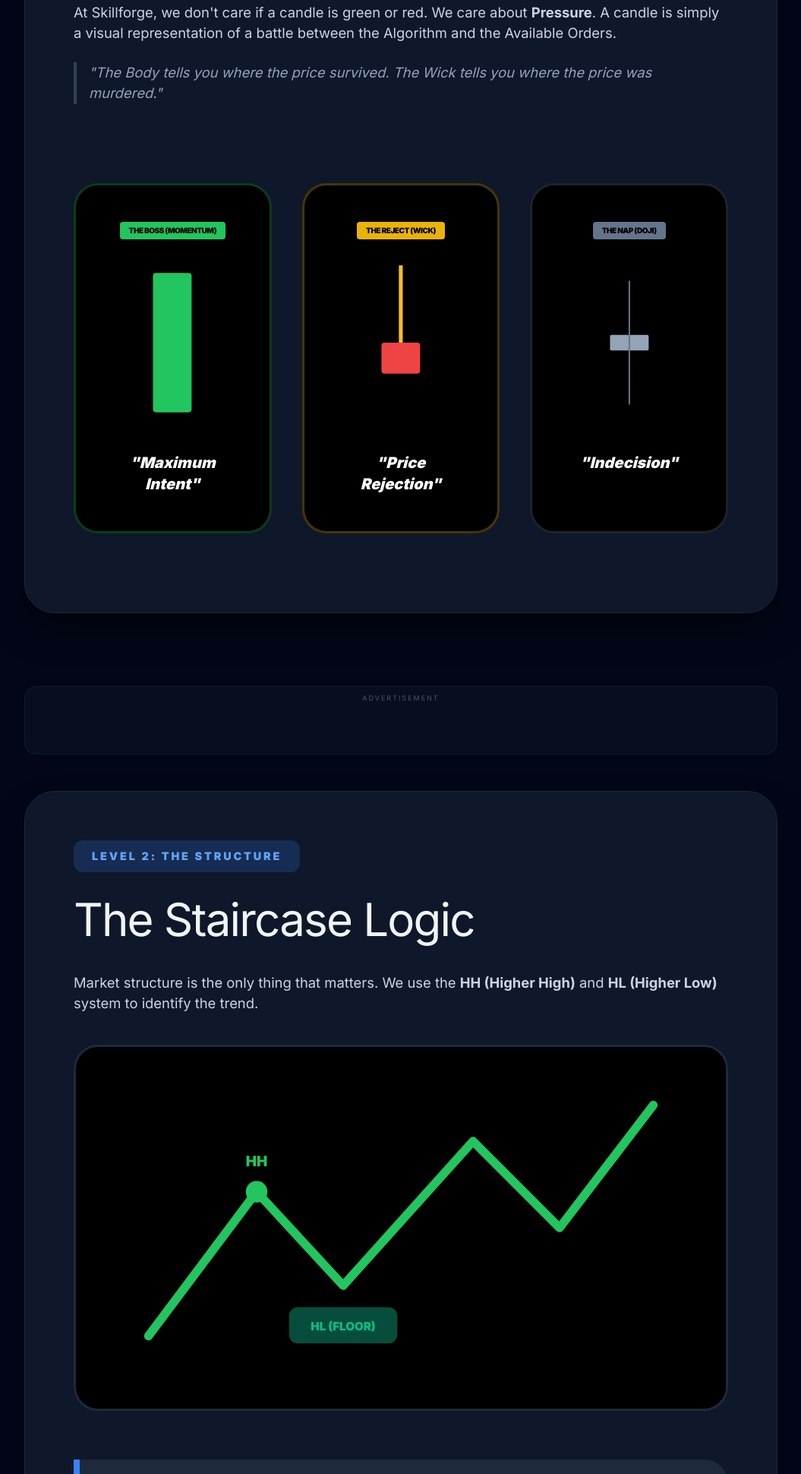
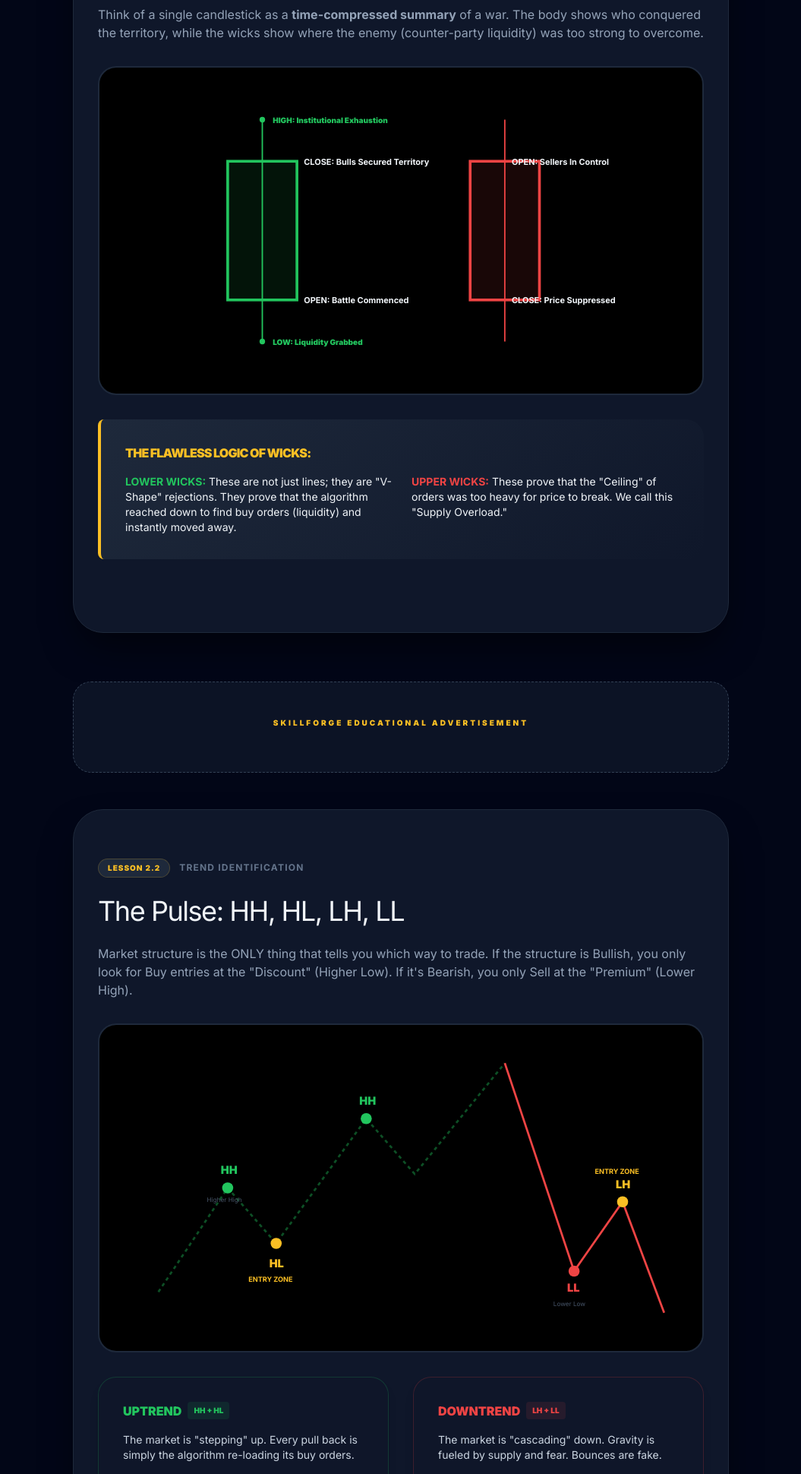
Before and after one commit to infoskillforgeorg-dot/SkillforgeTrading-Academy-, a plain HTML site: page index.html in a window 1280 px wide. Shown: the part 860-2800 px from the top of the page at 76% size, without its empty margins (112-1167 px from the left). Drawn offline with nearby package versions, Linux system fonts and the light colour scheme.

Commit message:
Update index.html

```diff
--- a/index.html
+++ b/index.html
@@ -3,19 +3,12 @@
 <head>
     <meta charset="UTF-8">
     <meta name="viewport" content="width=device-width, initial-scale=1.0">
-    <title>Skillforge Academy: The Complete Language of Price</title>
+    <title>Skillforge Academy: The Complete Language of Price (Visual Edition)</title>
     <script src="https://cdn.tailwindcss.com"></script>
 
     <!-- Google AdMob/AdSense Logic -->
     <script async src="https://pagead2.googlesyndication.com/pagead/js/adsbygoogle.js?client=ca-app-pub-2721550122953654" crossorigin="anonymous"></script>
     <script>
-        // AdMob Configuration
-        const AD_CONFIG = {
-            appId: "ca-app-pub-2721550122953654~4839732781",
-            slotId: "7862671315"
-        };
-
-        // Initialize ads once DOM is ready
         window.onload = function() {
             (adsbygoogle = window.adsbygoogle || []).push({});
             (adsbygoogle = window.adsbygoogle || []).push({});
@@ -34,193 +27,249 @@
         }
 
         .text-gold { color: #fbbf24; }
+        .text-neon-blue { color: #38bdf8; }
 
         .section-card {
             background: #0f172a;
             border-radius: 2.5rem;
-            padding: 4rem;
-            margin-bottom: 6rem;
+            padding: 4rem 2rem;
+            margin-bottom: 4rem;
             border: 1px solid #1e293b;
             box-shadow: 0 25px 50px -12px rgba(0, 0, 0, 0.6);
         }
 
-        .chart-container {
+        .diagram-container {
             background: #000000;
-            border: 3px solid #1e293b;
-            border-radius: 2rem;
-            padding: 3rem;
-            margin: 2.5rem 0;
+            border: 2px solid #1e293b;
+            border-radius: 1.5rem;
+            padding: 2rem;
+            margin: 2rem 0;
             position: relative;
             overflow: hidden;
         }
 
-        .simple-badge {
-            display: inline-block;
-            padding: 10px 24px;
-            border-radius: 12px;
-            font-size: 0.9rem;
-            font-weight: 900;
-            text-transform: uppercase;
-            letter-spacing: 0.2em;
-            margin-bottom: 2rem;
+        .pro-box {
+            background: linear-gradient(135deg, #1e293b 0%, #0f172a 100%);
+            border-left: 4px solid #fbbf24;
+            padding: 2rem;
+            border-radius: 0.5rem 1.5rem 1.5rem 0.5rem;
+            margin: 2rem 0;
         }
 
-        .quiz-box {
-            background: #1e293b;
-            border-left: 8px solid #fbbf24;
-            padding: 2.5rem;
-            border-radius: 0 2rem 2rem 0;
-            margin-top: 4rem;
-        }
-
-        .lesson-text {
-            font-size: 1.15rem;
-            color: #cbd5e1;
-            margin-bottom: 1.5rem;
-        }
-
-        /* Ad Unit Styling - Ensuring ads look integrated */
         .ad-wrapper {
             margin: 3rem auto;
             text-align: center;
-            overflow: hidden;
-            min-height: 90px;
-            background: rgba(15, 23, 42, 0.5);
-            border-radius: 1rem;
-            border: 1px solid rgba(30, 41, 59, 0.5);
+            min-height: 120px;
+            background: rgba(15, 23, 42, 0.8);
+            border-radius: 1.5rem;
+            border: 1px dashed #334155;
+            display: flex;
+            flex-direction: column;
+            justify-content: center;
+            align-items: center;
         }
 
         .ad-label {
-            font-size: 9px;
-            color: #475569;
+            font-size: 10px;
+            color: #fbbf24;
+            font-weight: 800;
             text-transform: uppercase;
-            letter-spacing: 2px;
-            padding: 8px;
-            display: block;
+            letter-spacing: 3px;
+            padding-bottom: 10px;
         }
 
-        h2 { font-weight: 900; letter-spacing: -0.03em; line-height: 1.1; }
+        h2 { font-weight: 900; letter-spacing: -0.04em; }
+        .highlight { color: #fbbf24; font-weight: 900; }
+
+        .concept-tag {
+            background: #1e293b;
+            color: #fbbf24;
+            padding: 4px 12px;
+            border-radius: 99px;
+            font-size: 10px;
+            font-weight: 900;
+            text-transform: uppercase;
+            letter-spacing: 1px;
+            border: 1px solid rgba(251, 191, 36, 0.2);
+        }
     </style>
 </head>
-<body class="p-4 md:p-20 max-w-6xl mx-auto">
+<body class="p-4 md:p-20 max-w-5xl mx-auto">
 
-    <!-- HERO SECTION -->
+    <!-- HERO -->
     <header class="text-center mb-16">
         <div class="inline-block px-8 py-3 rounded-full border border-yellow-500/30 bg-yellow-500/10 text-yellow-500 text-sm font-black mb-10 uppercase tracking-[0.5em]">
-            Week 2 Masterclass • Skillforge Academy
+            Institutional Decoding
         </div>
-        <h1 class="text-7xl md:text-9xl font-black mb-10 tracking-tighter leading-[0.9]">
-            MASTERING <br><span class="text-gold italic">PRICE ACTION</span>.
+        <h1 class="text-6xl md:text-8xl font-black mb-10 tracking-tighter leading-tight">
+            THE ALGORITHM'S <br><span class="text-gold">FOOTPRINTS.</span>
         </h1>
+        <p class="text-slate-400 max-w-2xl mx-auto text-lg leading-relaxed">
+            Market structure is not a "theory." It is the visual manifestation of institutional buy and sell orders hitting the digital ledger.
+        </p>
     </header>
 
-    <!-- AD PLACEMENT 1: HEADER -->
+    <!-- AD PLACEMENT 1: TOP -->
     <div class="ad-wrapper">
-        <span class="ad-label">Advertisement</span>
-        <ins class="adsbygoogle"
-             style="display:block"
-             data-ad-client="ca-app-pub-2721550122953654"
-             data-ad-slot="7862671315"
-             data-ad-format="auto"
-             data-full-width-responsive="true"></ins>
+        <span class="ad-label">Sponsor: Skillforge Digital Partners</span>
+        <ins class="adsbygoogle" style="display:block" data-ad-client="ca-app-pub-2721550122953654" data-ad-slot="7862671315" data-ad-format="auto"></ins>
     </div>
 
-    <!-- SECTION 1: CANDLESTICKS -->
+    <!-- MODULE 01: CANDLESTICK PSYCHOLOGY -->
     <section class="section-card">
-        <div class="simple-badge bg-yellow-500/20 text-yellow-400">Level 1: The Microscope</div>
-        <h2 class="text-5xl md:text-6xl mb-10">Candle Storytelling</h2>
+        <div class="flex items-center gap-3 mb-6">
+            <span class="concept-tag">Lesson 2.1</span>
+            <span class="text-slate-500 font-bold text-xs uppercase tracking-widest">Anatomy of the Candle</span>
+        </div>
+        <h2 class="text-4xl mb-6">Decoding the "Battle Report"</h2>
+        <p class="text-slate-400 mb-8">
+            Think of a single candlestick as a <strong>time-compressed summary</strong> of a war. The body shows who conquered the territory, while the wicks show where the enemy (counter-party liquidity) was too strong to overcome.
+        </p>
 
-        <div class="lesson-text">
-            <p class="mb-6">At Skillforge, we don't care if a candle is green or red. We care about <strong>Pressure</strong>. A candle is simply a visual representation of a battle between the Algorithm and the Available Orders.</p>
-            <p class="mb-6 italic text-slate-400 border-l-4 border-slate-700 pl-4">"The Body tells you where the price survived. The Wick tells you where the price was murdered."</p>
+        <div class="diagram-container">
+            <svg viewBox="0 0 800 400" class="w-full">
+                <!-- Bullish Detail -->
+                <line x1="200" y1="40" x2="200" y2="360" stroke="#22c55e" stroke-width="2" />
+                <rect x="150" y="100" width="100" height="200" fill="#22c55e" fill-opacity="0.1" stroke="#22c55e" stroke-width="4"/>
+
+                <!-- Labels -->
+                <circle cx="200" cy="40" r="4" fill="#22c55e"/>
+                <text x="215" y="45" fill="#22c55e" font-size="11" font-weight="900">HIGH: Institutional Exhaustion</text>
+
+                <text x="260" y="105" fill="#f1f5f9" font-size="12" font-weight="bold">CLOSE: Bulls Secured Territory</text>
+                <text x="260" y="305" fill="#f1f5f9" font-size="12" font-weight="bold">OPEN: Battle Commenced</text>
+
+                <circle cx="200" cy="360" r="4" fill="#22c55e"/>
+                <text x="215" y="365" fill="#22c55e" font-size="11" font-weight="900">LOW: Liquidity Grabbed</text>
+
+                <!-- Bearish Detail -->
+                <line x1="550" y1="40" x2="550" y2="360" stroke="#ef4444" stroke-width="2" />
+                <rect x="500" y="100" width="100" height="200" fill="#ef4444" fill-opacity="0.1" stroke="#ef4444" stroke-width="4"/>
+
+                <text x="560" y="105" fill="#f1f5f9" font-size="12" font-weight="bold">OPEN: Sellers In Control</text>
+                <text x="560" y="305" fill="#f1f5f9" font-size="12" font-weight="bold">CLOSE: Price Suppressed</text>
+            </svg>
         </div>
 
-        <div class="grid lg:grid-cols-3 gap-10 mt-16">
-            <div class="chart-container flex flex-col items-center border-green-500/30">
-                <span class="bg-green-500 text-black px-3 py-1 rounded text-[10px] font-black mb-6 uppercase tracking-tighter">The Boss (Momentum)</span>
-                <svg viewBox="0 0 100 220" class="h-56">
-                    <rect x="25" y="20" width="50" height="180" fill="#22c55e" rx="4" />
-                </svg>
-                <div class="mt-8 text-center">
-                    <h4 class="text-xl font-black text-white italic">"Maximum Intent"</h4>
+        <div class="pro-box">
+            <h4 class="text-gold font-black mb-4 uppercase tracking-tighter">The Flawless Logic of Wicks:</h4>
+            <div class="grid md:grid-cols-2 gap-6 text-sm">
+                <div>
+                    <strong class="text-green-500 uppercase">Lower Wicks:</strong> These are not just lines; they are "V-Shape" rejections. They prove that the algorithm reached down to find buy orders (liquidity) and instantly moved away.
                 </div>
-            </div>
-
-            <div class="chart-container flex flex-col items-center border-yellow-500/30">
-                <span class="bg-yellow-500 text-black px-3 py-1 rounded text-[10px] font-black mb-6 uppercase tracking-tighter">The Reject (Wick)</span>
-                <svg viewBox="0 0 100 220" class="h-56">
-                    <line x1="50" y1="10" x2="50" y2="110" stroke="#fbbf24" stroke-width="5" />
-                    <rect x="25" y="110" width="50" height="40" fill="#ef4444" rx="4" />
-                </svg>
-                <div class="mt-8 text-center">
-                    <h4 class="text-xl font-black text-white italic">"Price Rejection"</h4>
-                </div>
-            </div>
-
-            <div class="chart-container flex flex-col items-center border-slate-500/30">
-                <span class="bg-slate-500 text-black px-3 py-1 rounded text-[10px] font-black mb-6 uppercase tracking-tighter">The Nap (Doji)</span>
-                <svg viewBox="0 0 100 220" class="h-56">
-                    <rect x="25" y="100" width="50" height="20" fill="#94a3b8" rx="2" />
-                    <line x1="50" y1="30" x2="50" y2="190" stroke="#64748b" stroke-width="2" />
-                </svg>
-                <div class="mt-8 text-center">
-                    <h4 class="text-xl font-black text-white italic">"Indecision"</h4>
+                <div>
+                    <strong class="text-red-500 uppercase">Upper Wicks:</strong> These prove that the "Ceiling" of orders was too heavy for price to break. We call this "Supply Overload."
                 </div>
             </div>
         </div>
     </section>
 
-    <!-- AD PLACEMENT 2: MID-CONTENT -->
+    <!-- AD PLACEMENT 2: MIDDLE -->
     <div class="ad-wrapper">
-        <span class="ad-label">Advertisement</span>
-        <ins class="adsbygoogle"
-             style="display:block"
-             data-ad-client="ca-app-pub-2721550122953654"
-             data-ad-slot="7862671315"
-             data-ad-format="auto"
-             data-full-width-responsive="true"></ins>
+        <span class="ad-label">Skillforge Educational Advertisement</span>
+        <ins class="adsbygoogle" style="display:block" data-ad-client="ca-app-pub-2721550122953654" data-ad-slot="7862671315" data-ad-format="auto"></ins>
     </div>
 
-    <!-- SECTION 2: THE STAIRCASE -->
+    <!-- MODULE 02: MARKET STRUCTURE MECHANICS -->
     <section class="section-card">
-        <div class="simple-badge bg-blue-500/20 text-blue-400">Level 2: The Structure</div>
-        <h2 class="text-5xl md:text-6xl mb-10">The Staircase Logic</h2>
+        <div class="flex items-center gap-3 mb-6">
+            <span class="concept-tag">Lesson 2.2</span>
+            <span class="text-slate-500 font-bold text-xs uppercase tracking-widest">Trend Identification</span>
+        </div>
+        <h2 class="text-4xl mb-6">The Pulse: HH, HL, LH, LL</h2>
+        <p class="text-slate-400 mb-8">
+            Market structure is the ONLY thing that tells you which way to trade. If the structure is Bullish, you only look for Buy entries at the "Discount" (Higher Low). If it's Bearish, you only Sell at the "Premium" (Lower High).
+        </p>
 
-        <div class="lesson-text">
-            <p class="mb-6">Market structure is the only thing that matters. We use the <strong>HH (Higher High)</strong> and <strong>HL (Higher Low)</strong> system to identify the trend.</p>
-        </div>
+        <div class="diagram-container">
+            <svg viewBox="0 0 800 400" class="w-full">
+                <!-- Bullish Path -->
+                <path d="M 50 350 L 150 200 L 220 280 L 350 100 L 420 180 L 550 20" fill="none" stroke="#22c55e" stroke-width="3" stroke-dasharray="5,5" opacity="0.4" />
 
-        <div class="chart-container">
-            <svg viewBox="0 0 800 400" class="w-full">
-                <path d="M 50 350 L 200 150 L 320 280 L 500 80 L 620 200 L 750 30" fill="none" stroke="#22c55e" stroke-width="12" stroke-linecap="round" stroke-linejoin="round" />
-                <g transform="translate(200, 150)"><circle r="15" fill="#22c55e" /><text y="-35" text-anchor="middle" fill="#22c55e" font-size="20" font-weight="900">HH</text></g>
-                <g transform="translate(320, 280)"><rect x="-75" y="30" width="150" height="50" fill="#064e3b" rx="12" /><text y="62" text-anchor="middle" fill="#10b981" font-size="16" font-weight="900">HL (FLOOR)</text></g>
+                <!-- Bullish Nodes -->
+                <g class="node">
+                    <circle cx="150" cy="200" r="8" fill="#22c55e"/>
+                    <text x="140" y="180" fill="#22c55e" font-weight="900" font-size="16">HH</text>
+                    <text x="120" y="220" fill="#475569" font-size="9">Higher High</text>
+                </g>
+
+                <g class="node">
+                    <circle cx="220" cy="280" r="8" fill="#fbbf24"/>
+                    <text x="210" y="315" fill="#fbbf24" font-weight="900" font-size="16">HL</text>
+                    <text x="180" y="335" fill="#fbbf24" font-size="10" font-weight="bold">ENTRY ZONE</text>
+                </g>
+
+                <g class="node">
+                    <circle cx="350" cy="100" r="8" fill="#22c55e"/>
+                    <text x="340" y="80" fill="#22c55e" font-weight="900" font-size="16">HH</text>
+                </g>
+
+                <!-- Bearish Transition -->
+                <path d="M 550 20 L 650 320 L 720 220 L 780 380" fill="none" stroke="#ef4444" stroke-width="3" />
+
+                <g class="node">
+                    <circle cx="650" cy="320" r="8" fill="#ef4444"/>
+                    <text x="640" y="350" fill="#ef4444" font-weight="900" font-size="16">LL</text>
+                    <text x="620" y="370" fill="#475569" font-size="9">Lower Low</text>
+                </g>
+
+                <g class="node">
+                    <circle cx="720" cy="220" r="8" fill="#fbbf24"/>
+                    <text x="710" y="200" fill="#fbbf24" font-weight="900" font-size="16">LH</text>
+                    <text x="680" y="180" fill="#fbbf24" font-size="10" font-weight="bold">ENTRY ZONE</text>
+                </g>
             </svg>
         </div>
 
-        <div class="quiz-box border-blue-500">
-            <h4 class="text-blue-400 font-black text-2xl mb-6">Mastery Check</h4>
-            <div class="bg-slate-900/50 p-6 rounded-xl border border-slate-800">
-                <p class="font-bold text-white mb-3 italic">Q: Price just broke below your last HL. What happened?</p>
-                <p class="mt-4 text-xs font-black text-red-500 uppercase tracking-widest">Answer: BOS (Break of Structure)</p>
+        <div class="grid md:grid-cols-2 gap-8">
+            <div class="bg-slate-900/80 p-8 rounded-3xl border border-green-500/20 shadow-lg">
+                <h4 class="text-green-500 font-black mb-4 flex items-center gap-2">
+                    <span>UPTREND</span>
+                    <span class="text-[10px] bg-green-500/10 px-2 py-1 rounded">HH + HL</span>
+                </h4>
+                <p class="text-sm text-slate-300 mb-4">The market is "stepping" up. Every pull back is simply the algorithm re-loading its buy orders.</p>
+                <div class="text-xs font-black text-green-400 bg-green-400/5 p-4 rounded-xl border border-green-400/10">
+                    GOLDEN RULE: Do not Sell an Uptrend. Wait for the HL.
+                </div>
+            </div>
+
+            <div class="bg-slate-900/80 p-8 rounded-3xl border border-red-500/20 shadow-lg">
+                <h4 class="text-red-500 font-black mb-4 flex items-center gap-2">
+                    <span>DOWNTREND</span>
+                    <span class="text-[10px] bg-red-500/10 px-2 py-1 rounded">LH + LL</span>
+                </h4>
+                <p class="text-sm text-slate-300 mb-4">The market is "cascading" down. Gravity is fueled by supply and fear. Bounces are fake.</p>
+                <div class="text-xs font-black text-red-400 bg-red-400/5 p-4 rounded-xl border border-red-400/10">
+                    GOLDEN RULE: Do not Buy a Downtrend. Wait for the LH.
+                </div>
             </div>
         </div>
     </section>
 
-    <!-- AD PLACEMENT 3: FOOTER -->
+    <!-- AD PLACEMENT 3: BOTTOM -->
     <div class="ad-wrapper">
-        <span class="ad-label">Advertisement</span>
-        <ins class="adsbygoogle"
-             style="display:block"
-             data-ad-client="ca-app-pub-2721550122953654"
-             data-ad-slot="7862671315"
-             data-ad-format="auto"
-             data-full-width-responsive="true"></ins>
+        <span class="ad-label">Support Skillforge Academy Free Training</span>
+        <ins class="adsbygoogle" style="display:block" data-ad-client="ca-app-pub-2721550122953654" data-ad-slot="7862671315" data-ad-format="auto"></ins>
     </div>
 
+    <!-- FINAL SUMMARY BOX -->
+    <section class="mb-20">
+        <div class="bg-gold/10 border border-gold/30 p-10 rounded-[3rem] text-center">
+            <h3 class="text-2xl font-black mb-4 uppercase text-gold italic">The Flawless Conclusion</h3>
+            <p class="text-slate-300 max-w-3xl mx-auto leading-relaxed">
+                Successful trading is 90% waiting and 10% execution. If you can see the <strong>HL</strong> in an uptrend or the <strong>LH</strong> in a downtrend, you have found the only "Safe" places to enter the market. The rest is just noise.
+            </p>
+        </div>
+    </section>
+
     <!-- FOOTER -->
-    <footer class="text-center py-20 border-t border-slate-800">
-        <p class="text-slate-500 text-sm font-black tracking-widest uppercase">Skillforge Digital • O. J. Alonge</p>
+    <footer class="text-center py-20 border-t border-slate-900">
+        <p class="text-slate-500 text-sm font-black tracking-widest uppercase mb-4">Skillforge Digital • O. J. Alonge</p>
+        <div class="flex justify-center gap-6 text-slate-700 text-[10px] uppercase font-bold tracking-widest">
+            <span>Market Integrity</span>
+            <span>Algorithmic Precision</span>
+            <span>Financial Freedom</span>
+        </div>
     </footer>
 
 </body>
```
